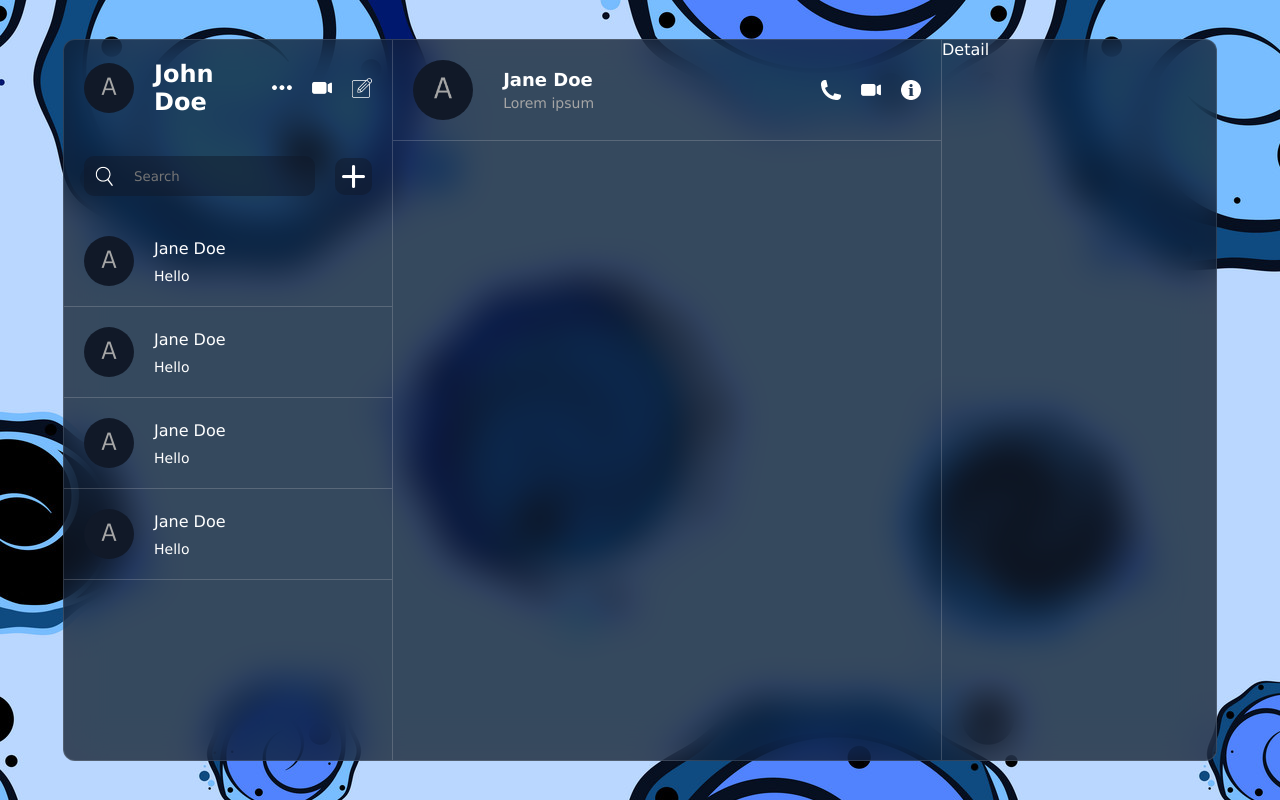
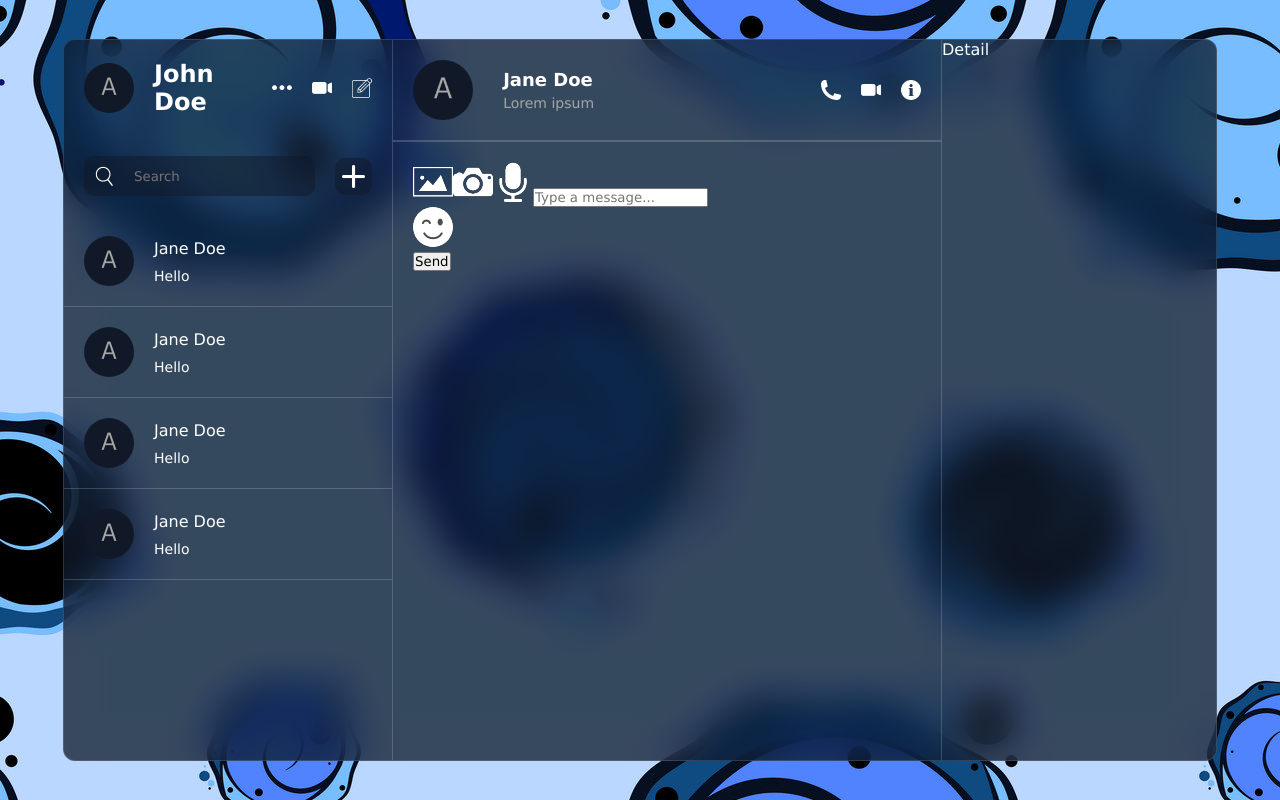
Before and after one commit to JulM64/react-app-chat, a React (Vite) app in the folder my-chat-app/: page / in a window 1280 px wide. Built offline with nearby package versions, Linux system fonts and the light colour scheme.

Commit message:
bottom structure

```diff
--- a/my-chat-app/src/components/chat/Chat.jsx
+++ b/my-chat-app/src/components/chat/Chat.jsx
@@ -17,7 +17,18 @@ const Chat = () => {
                 </div>
             </div>
             <div className="center"></div>
-            <div className="bottom"></div>
+            <div className="bottom">
+                <div className="icons">
+                    <img src="./img.png"/>
+                    <img src="./camera.png"/>
+                    <img src="./mic.png"/>
+                    <input type="text" placeholder="Type a message..."/>
+                    <div className="emoji">
+                        <img src="./emoji.png" alt=""/>
+                    </div>
+                    <button class="sendButton">Send</button>
+                </div>
+            </div>
         </div>
     )
 }
--- a/my-chat-app/src/components/chat/chat.css
+++ b/my-chat-app/src/components/chat/chat.css
@@ -53,4 +53,12 @@
             }
          }
      }
+     .center{}
+     .bottom{
+        padding:20px;
+        display:flex;
+        align-items:center;
+        justify-content: space-between;
+        border-top:1px solid #dddddd35;
+     }
 }
```
